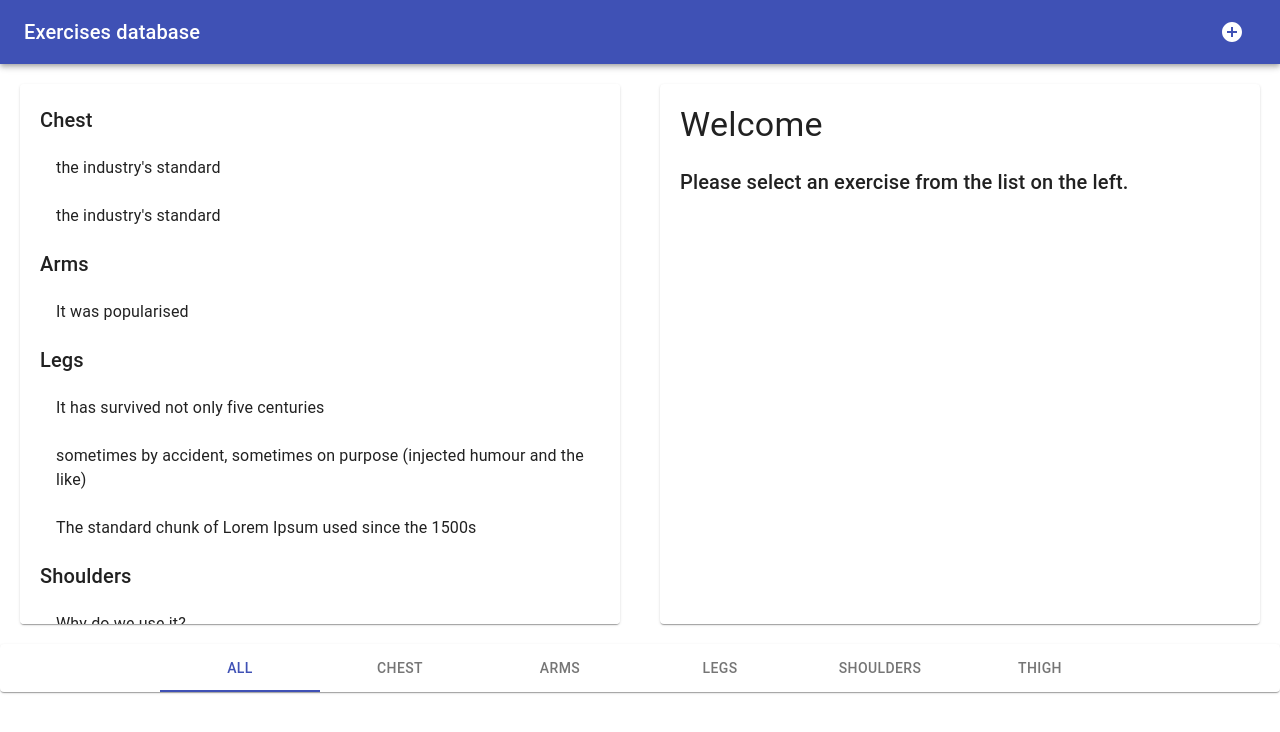
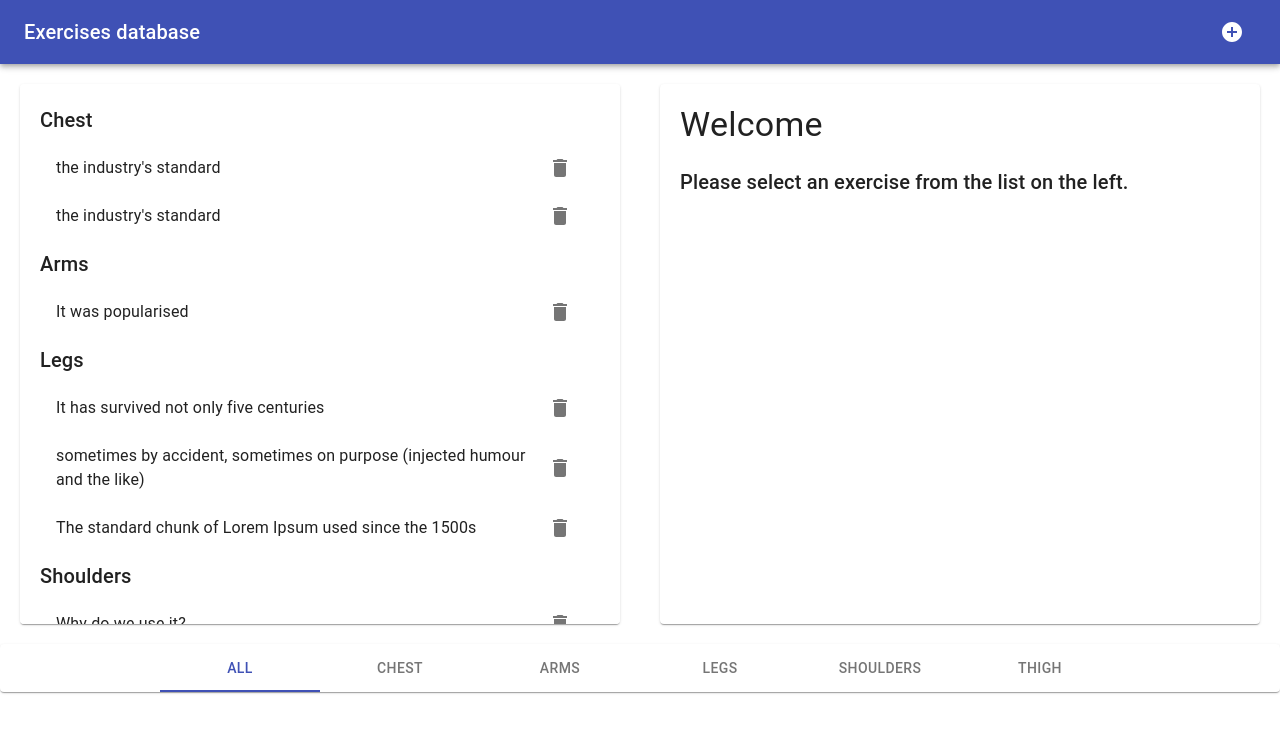
Before and after one commit to ieva1919/React-and-Material-UI, a React (Create React App) app: page / in a window 1280 px wide. Shown: the top 732 px of the page. Built offline with nearby package versions, Linux system fonts and the light colour scheme.

Commit message:
add delete button

```diff
--- a/src/components/App.js
+++ b/src/components/App.js
@@ -11,16 +11,20 @@ export default class extends Component {
   }
 
   getExercisesByMuscles() {
+    const initExercises = muscles.reduce((exercises, category) => ({
+      ...exercises,
+      [category]: []
+    }), {})
+
+
     return Object.entries(
       this.state.exercises.reduce((exercises, exercise) => {
         const { muscles } = exercise
 
-        exercises[muscles] = exercises[muscles]
-          ? [...exercises[muscles], exercise]
-          : [exercise]
+        exercises[muscles] = [...exercises[muscles], exercise]
 
         return exercises
-      }, {})
+      }, initExercises)
     )
   }
 
@@ -45,6 +49,12 @@ export default class extends Component {
     }))
   }
 
+  handleExersiceDelete = id => {
+    this.setState(({ exercises }) => ({
+      exercises: exercises.filter(ex => ex.id !== id)
+    }))
+  }
+
   render() {
     const exercises = this.getExercisesByMuscles(),
       { category, exercise } = this.state
@@ -59,6 +69,7 @@ export default class extends Component {
         category={category}
         exercises={exercises}
         onSelect={this.handleExersiceSelected}
+        onDelete={this.handleExersiceDelete}
       />
       <Footer
         category={category}
--- a/src/components/Exercises/index.js
+++ b/src/components/Exercises/index.js
@@ -5,6 +5,9 @@ import Typography from '@material-ui/core/Typography';
 import List from '@material-ui/core/List';
 import ListItem from '@material-ui/core/ListItem';
 import ListItemText from '@material-ui/core/ListItemText';
+import ListItemSecondaryAction from '@material-ui/core/ListItemSecondaryAction';
+import IconButton from '@material-ui/core/IconButton';
+import DeleteIcon from '@material-ui/icons/Delete';
 
 const style = {
     Paper: {
@@ -15,7 +18,7 @@ const style = {
     }
 }
 
-export default ({ exercises, category, onSelect, exercise: { id, title = "Welcome", description = "Please select an exercise from the list on the left." } }) =>
+export default ({ exercises, category, onSelect, exercise: { id, title = "Welcome", description = "Please select an exercise from the list on the left." }, onDelete }) =>
     <Grid container>
         <Grid item xs>
             <Paper style={style.Paper}>
@@ -36,6 +39,11 @@ export default ({ exercises, category, onSelect, exercise: { id, title = "Welcom
                                         onClick={() => onSelect(id)}
                                     >
                                         <ListItemText primary={title} />
+                                        <ListItemSecondaryAction>
+                                            <IconButton onClick={() => onDelete(id)}>
+                                                <DeleteIcon />
+                                            </IconButton>
+                                        </ListItemSecondaryAction>
                                     </ListItem>
                                 )}
                             </List>
```
